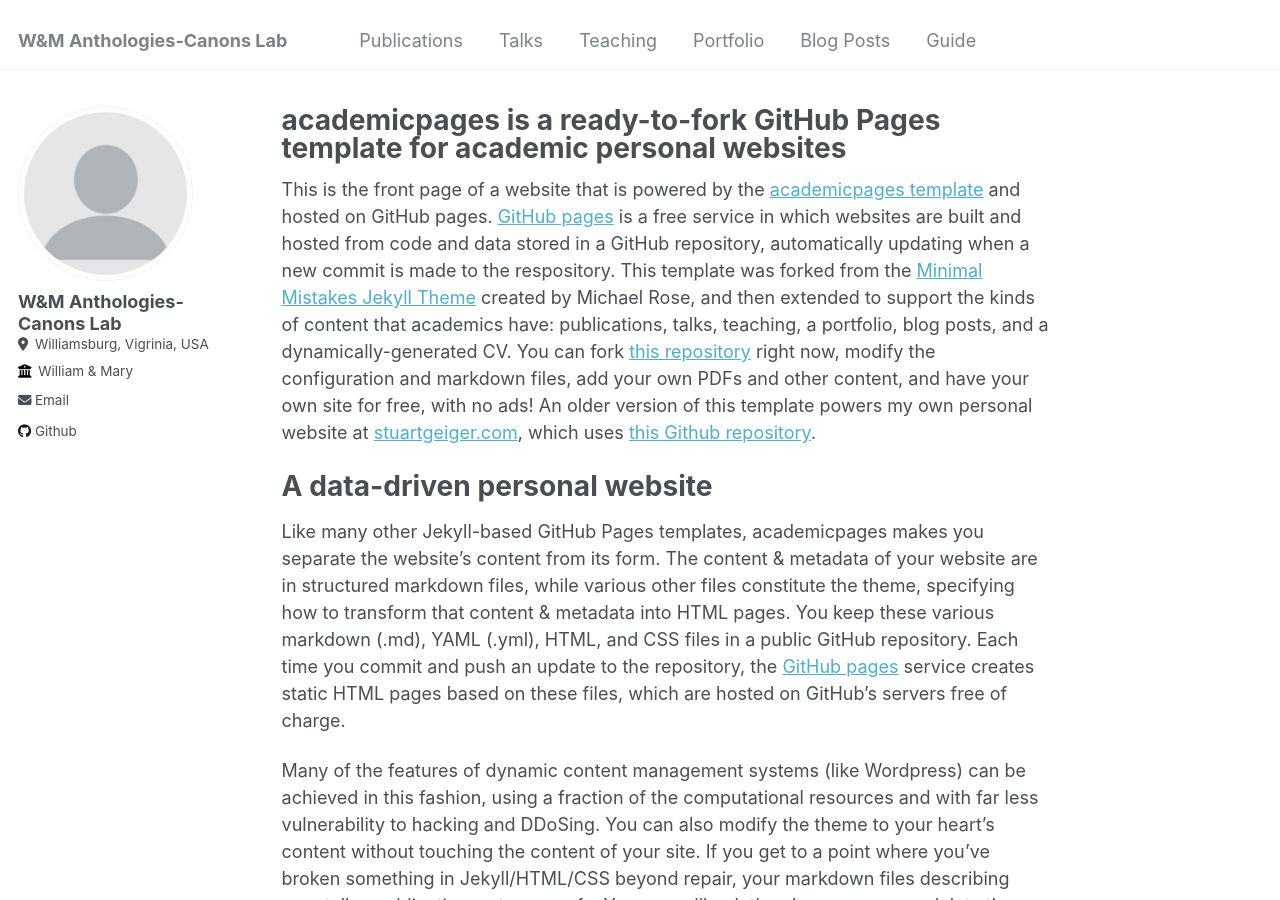
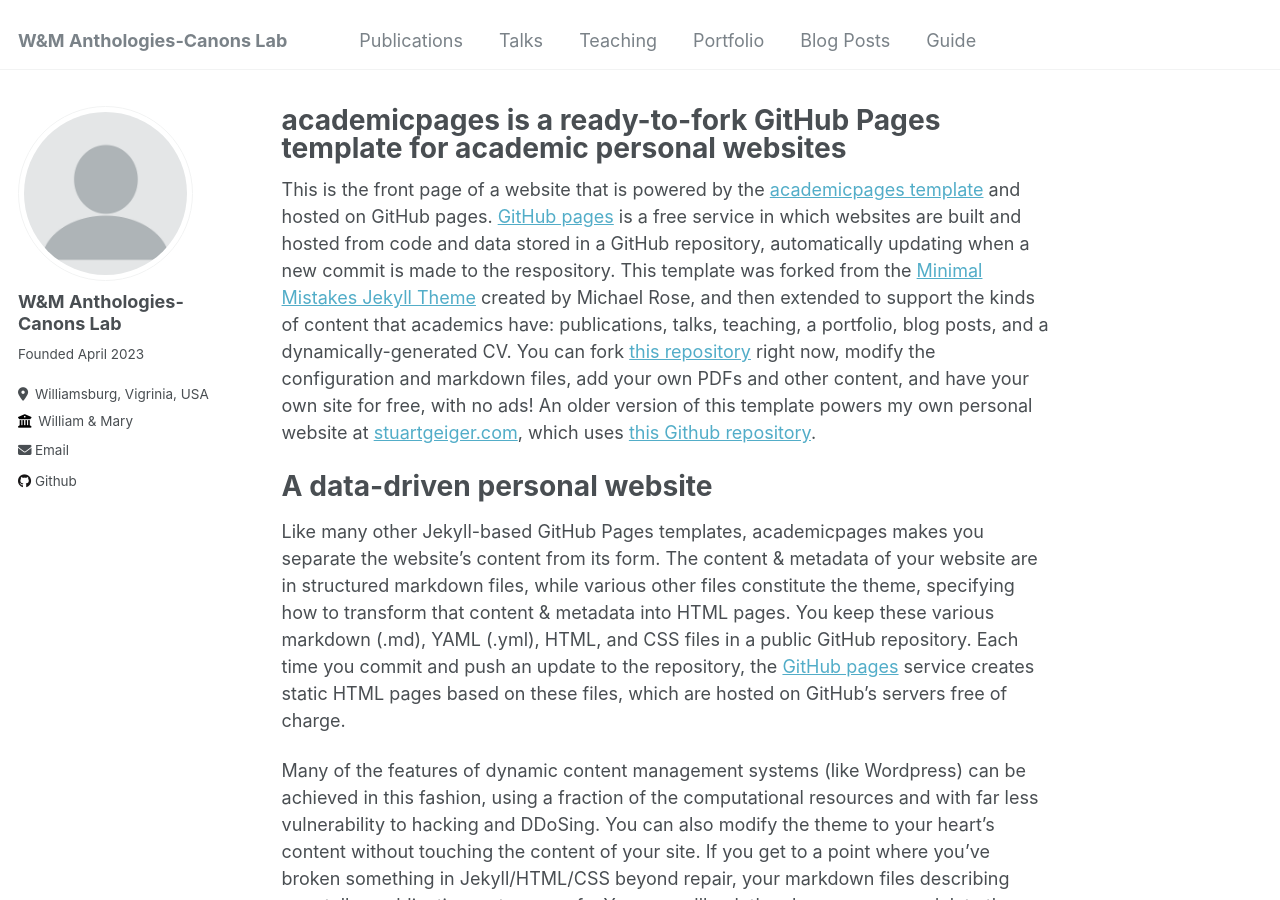
Before and after one commit to WMAnthologiesCanonsLab/wmanthologiescanonslab.github.io, a Jekyll site: the page built from _pages/about.md, in a window 1280 px wide and 900 px high. Built offline with Jekyll 4.4.1, drawn with Linux system fonts in a browser that asks for light colours.

Commit message:
Update _config.yml

```diff
--- a/_config.yml
+++ b/_config.yml
@@ -24,7 +24,7 @@ author:
   avatar           : "profile.png"
   name             : "W&M Anthologies-Canons Lab"
   pronouns         : # example: "she/her"
-  bio              :
+  bio              : "Founded April 2023"
   location         : "Williamsburg, Vigrinia, USA"
   employer         : "William & Mary"
   uri              : # URL
```
